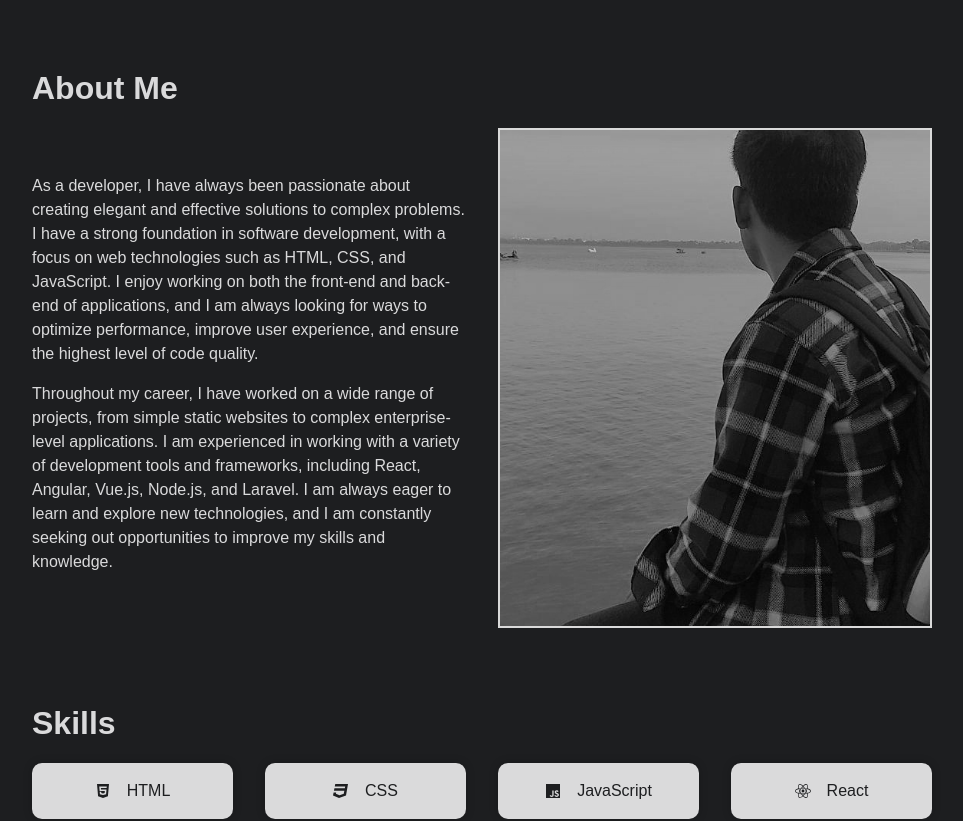
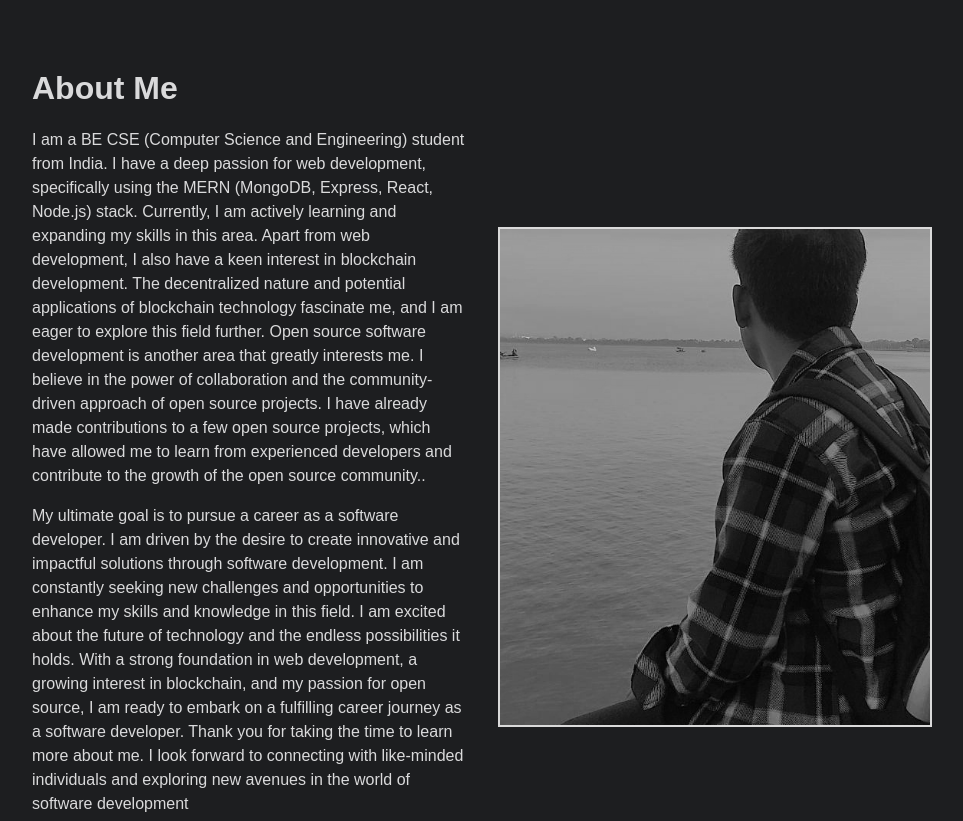
Before and after one commit to prince-panwar/Porfolio-website, a Next.js app: page / in a window 1280 px wide. Shown: the part 760-1581 px from the top of the page, without its empty margins (158-1121 px from the left). Built offline with nearby package versions, Linux system fonts and the light colour scheme.

Commit message:
Updated about me page

```diff
--- a/component/AboutMe/AboutMe.jsx
+++ b/component/AboutMe/AboutMe.jsx
@@ -7,17 +7,13 @@ const About = () => {
       <div className="flex-about">
         <div className="about-text">
           <p>
-            As a developer, I have always been passionate about creating elegant and effective solutions to
-            complex problems. I have a strong foundation in software development, with a focus on web
-            technologies such as HTML, CSS, and JavaScript. I enjoy working on both the front-end and
-            back-end of applications, and I am always looking for ways to optimize performance, improve user
-            experience, and ensure the highest level of code quality.
+        I am a BE CSE (Computer Science and Engineering) student from India. I have a deep passion for web development, specifically using the MERN (MongoDB, Express, React, Node.js) stack. Currently, I am actively learning and expanding my skills in this area.
+         Apart from web development, I also have a keen interest in blockchain development. The decentralized nature and potential applications of blockchain technology fascinate me, and I am eager to explore this field further.
+         Open source software development is another area that greatly interests me. I believe in the power of collaboration and the community-driven approach of open source projects. I have already made contributions to a few open source projects, which have allowed me to learn from experienced developers and contribute to the growth of the open source community..
           </p>
-          <p>Throughout my career, I have worked on a wide range of projects, from simple static websites to
-            complex enterprise-level applications. I am experienced in working with a variety of development
-            tools and frameworks, including React, Angular, Vue.js, Node.js, and Laravel. I am always eager
-            to learn and explore new technologies, and I am constantly seeking out opportunities to improve
-            my skills and knowledge.</p>
+          <p>My ultimate goal is to pursue a career as a software developer. I am driven by the desire to create innovative and impactful solutions through software development. I am constantly seeking new challenges and opportunities to enhance my skills and knowledge in this field.
+             I am excited about the future of technology and the endless possibilities it holds. With a strong foundation in web development, a growing interest in blockchain, and my passion for open source, I am ready to embark on a fulfilling career journey as a software developer.
+            Thank you for taking the time to learn more about me. I look forward to connecting with like-minded individuals and exploring new avenues in the world of software development</p>
         </div>
         <div className="about-img">
           <Image src='/aboutMe.jpg' className="profile-img" width={300} height={500}/>
--- a/component/project/Project_data.js
+++ b/component/project/Project_data.js
@@ -21,5 +21,5 @@ export const projectData = [
 'Successfully submitted and merged a pull request that adds a probe to check whether Spotbugs is enabled in the Jenkins plugin. \n' +
 'Additionally, I have written a set of unit tests to ensure that the probe functions as expected and displays the correct behavior',
       gitHubLink: 'https://github.com/olawanlejoel/random-quote-generator',
-    }
+    },
 ]
```
Also changed, not shown: component/Navbar/Navbar.css (deleted).
